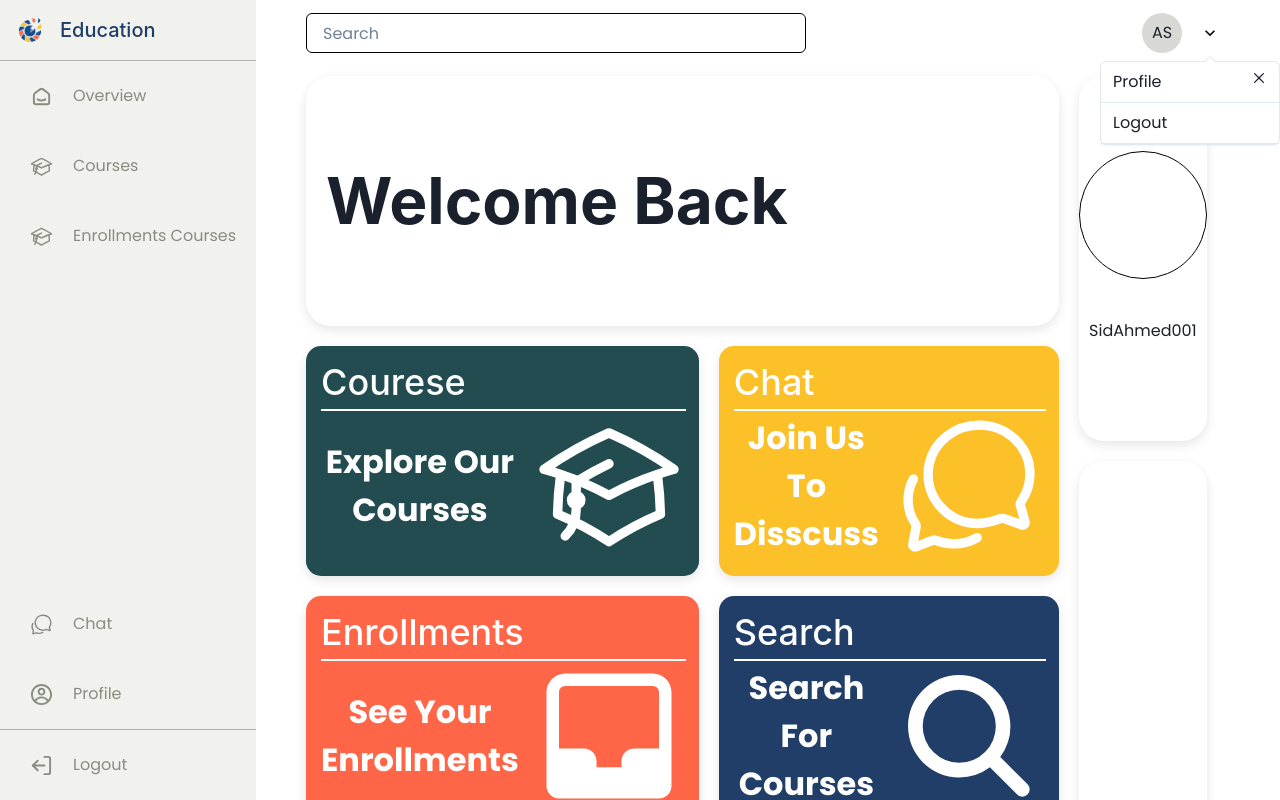
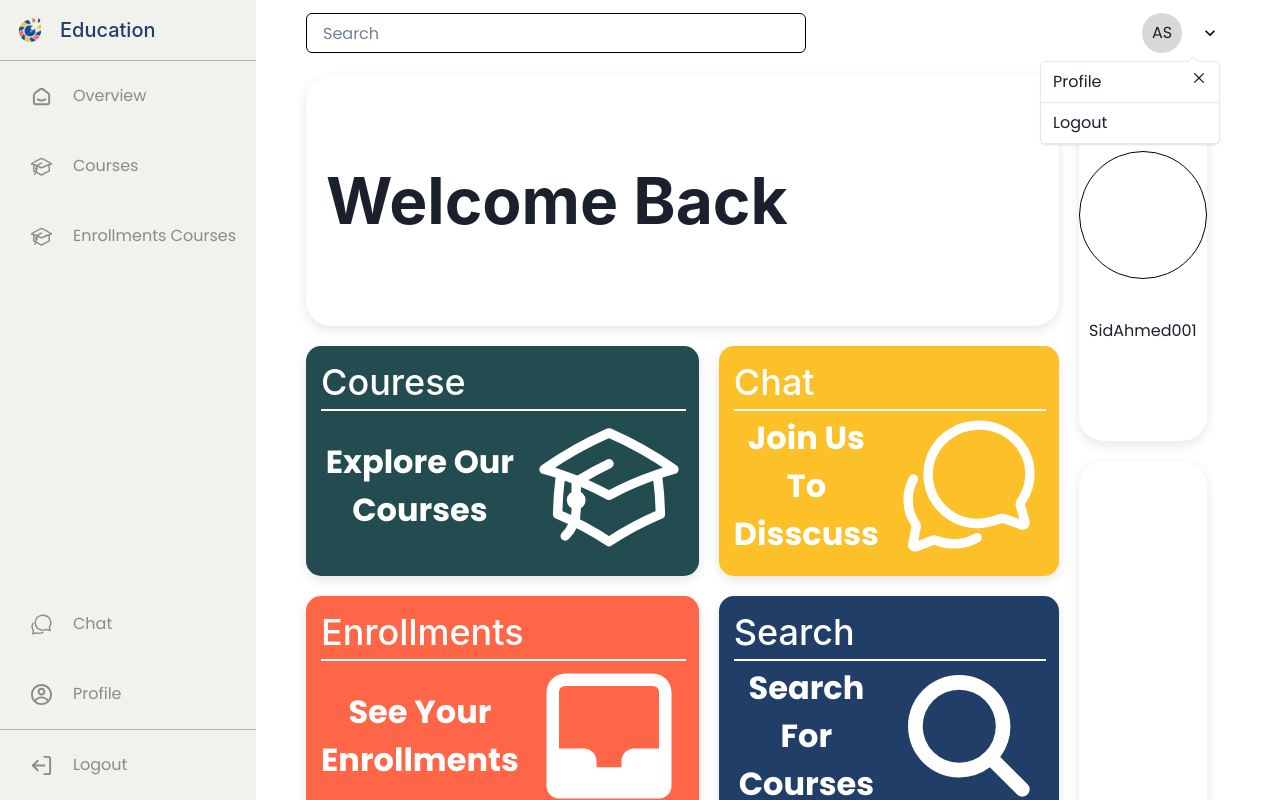
Before and after one commit to ZakaryaMeddahi/private-school-system, a Next.js app in the folder client/: page /student_dashboard in a window 1280 px wide. Both pictures are taken after a click on the element 1210 px from the left and 33 px from the top of the page. Built offline with nearby package versions, Linux system fonts and the light colour scheme; no server answers.

Commit message:
change style of popover profile

```diff
--- a/client/src/app/(Student)/layout.js
+++ b/client/src/app/(Student)/layout.js
@@ -203,8 +203,8 @@ const Layout = ({ children }) => {
                                     <MdKeyboardArrowDown color='black' size='20px' />
                                 </Box>
                             </PopoverTrigger>
-                            <PopoverContent w='180px'>
-                                <PopoverArrow />
+                            <PopoverContent w='180px' left='-60px'>
+                                <PopoverArrow left='43px !important' />
                                 <PopoverCloseButton />
                                 <Link href={`/student_dashboard/profile/${userId}`}>
                                     <PopoverHeader>Profile</PopoverHeader>
```
